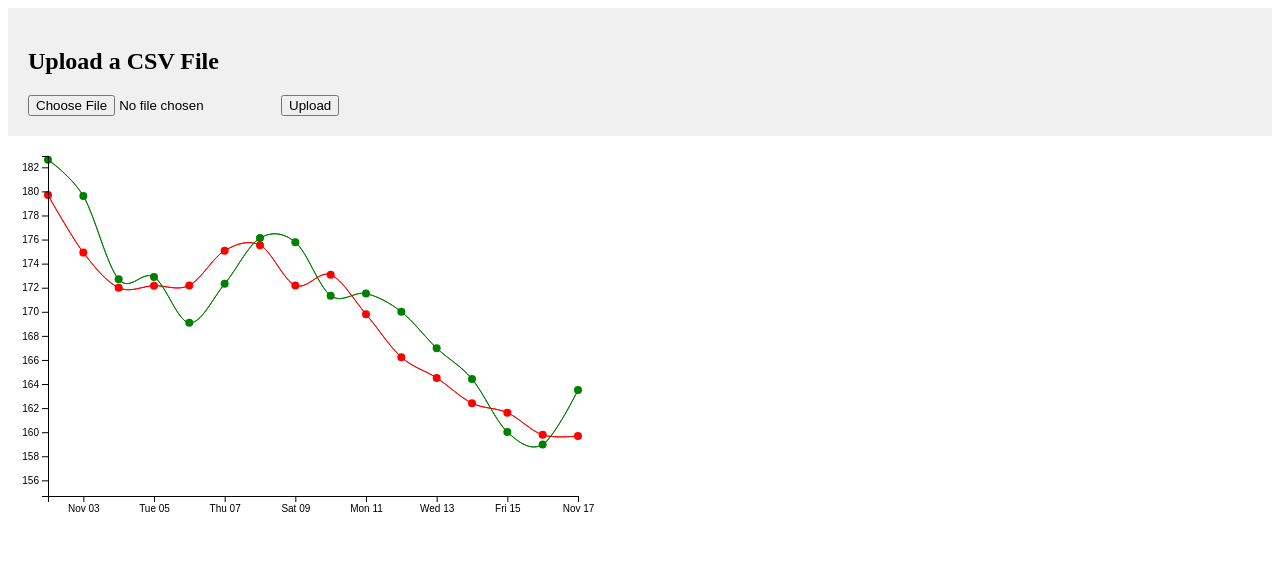
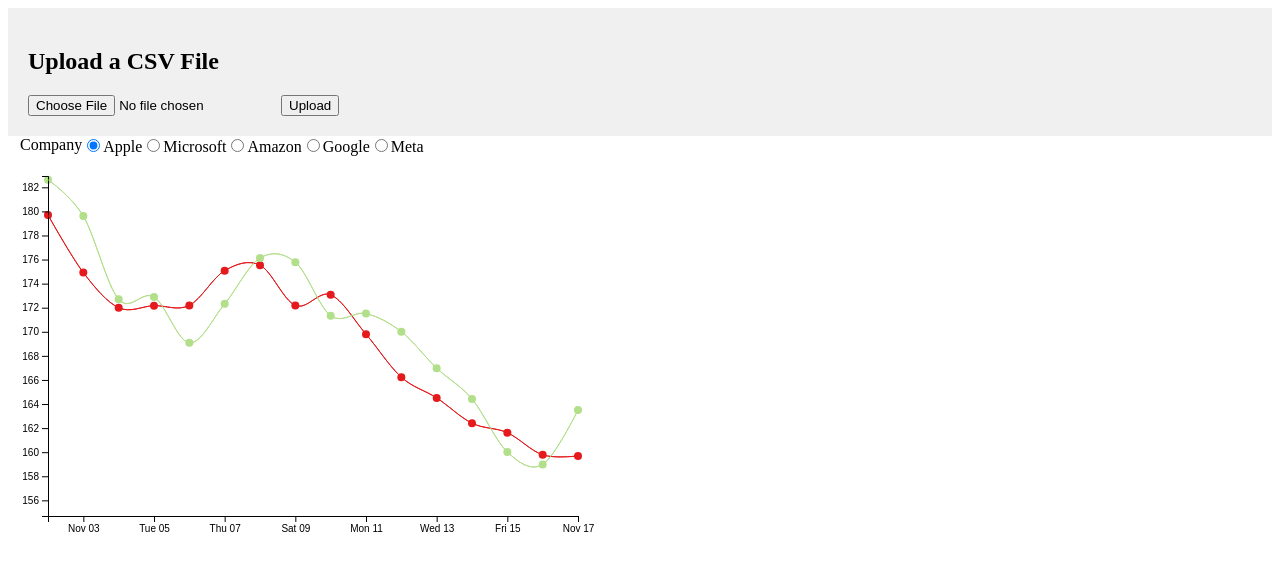
Before and after one commit to thiczd/HW5, a React (Create React App) app: page / in a window 1280 px wide. Shown: the top 570 px of the page. Built offline with nearby package versions, Linux system fonts and the light colour scheme.

Commit message:
added selection for month and company, now need to implement radio button and month dropdown

```diff
--- /dev/null
+++ b/src/Child1.css
@@ -0,0 +1,7 @@
+.radio-buttons {
+  display: flex;
+  margin-left: 12px;
+}
+.company {
+  display: flex;
+}
--- a/src/Child1.js
+++ b/src/Child1.js
@@ -1,23 +1,68 @@
 import React, { Component } from "react";
 import * as d3 from "d3";
+import "./Child1.css";
 class Child1 extends Component {
   state = {
     company: "Apple", // Default Company
     selectedMonth: "November", //Default Month
   };
+  set_company = (company_name) => {
+    this.setState({ company: company_name });
+    console.log("succesfully changed company state");
+  };
+  set_month = (month) => {
+    this.setState({ selectedMonth: month });
+  };
 
   componentDidMount() {
     // console.log(this.props.csv_data); // Use this data as default. When the user will upload data this props will provide you the updated data
+
     this.renderChart();
   }
 
   componentDidUpdate() {
     // console.log(this.props.csv_data);
+    this.destroyChart();
+
     this.renderChart();
   }
 
+  destroyChart = () => {
+    // Completely clear the SVG by removing all child elements
+    d3.select("#mychart").selectAll("*").remove();
+
+    // Optionally reset the <g> element for consistent structure
+    d3.select("#mychart").append("g");
+  };
+
   renderChart = () => {
-    const data = this.props.csv_data;
+    // Array of month names to convert string month to number (0 = January, 11 = December)
+    const monthNames = [
+      "January",
+      "February",
+      "March",
+      "April",
+      "May",
+      "June",
+      "July",
+      "August",
+      "September",
+      "October",
+      "November",
+      "December",
+    ];
+
+    // Get the company and selectedMonth from the state
+    const { company, selectedMonth } = this.state;
+
+    // Filtering data based on matching Company and Month (with string month as input)
+    const data = this.props.csv_data.filter((item) => {
+      const itemMonth = new Date(item.Date).getMonth(); // Extract month from Date object
+      const targetMonth = monthNames.indexOf(selectedMonth); // Convert string month to index
+
+      return item.Company === company && itemMonth === targetMonth;
+    });
+
     console.log(data);
     // this is used to format date in text
     const formatDate = d3.timeFormat("%Y-%m-%d");
@@ -64,7 +109,7 @@ class Child1 extends Component {
       .attr("cx", (d) => x_Scale(d.Date)) // X position based on Date
       .attr("cy", (d) => y_Scale(d.Close)) // Y position based on High value
       .attr("r", 4) // Radius of the circle
-      .attr("fill", "red")
+      .attr("fill", "#e41a1c")
       .on("mouseover", function (event, d) {
         svg
           .append("rect")
@@ -114,10 +159,12 @@ class Child1 extends Component {
     svg
       .selectAll(".close-line")
       .data([pathDataClose])
+      .attr("class", "close-line")
+
       .join("path")
       .attr("d", (myd) => myd)
       .attr("fill", "none")
-      .attr("stroke", "red");
+      .attr("stroke", "#e41a1c");
 
     ////////////////////////////////
 
@@ -138,7 +185,7 @@ class Child1 extends Component {
       .attr("cx", (d) => x_Scale(d.Date)) // X position based on Date
       .attr("cy", (d) => y_Scale(d.Open)) // Y position based on High value
       .attr("r", 4) // Radius of the circle
-      .attr("fill", "green")
+      .attr("fill", "#b2df8a")
       .on("mouseover", function (event, d) {
         svg
           .append("rect")
@@ -187,11 +234,12 @@ class Child1 extends Component {
     // LINE
     svg
       .selectAll(".open-line")
+      .attr("class", "open-line")
       .data([pathDataOpen])
       .join("path")
       .attr("d", (myd) => myd)
       .attr("fill", "none")
-      .attr("stroke", "green");
+      .attr("stroke", "#b2df8a");
 
     //////////////////////////////////////
 
@@ -234,6 +282,66 @@ class Child1 extends Component {
 
     return (
       <div className="child1">
+        <div className="radio-buttons">
+          <label>Company</label>
+          <form className="company">
+            <div className="radio">
+              <label>
+                <input
+                  type="radio"
+                  value="Apple"
+                  checked={this.state.company === "Apple"}
+                  onChange={() => this.set_company("Apple")}
+                />
+                Apple
+              </label>
+            </div>
+            <div className="radio">
+              <label>
+                <input
+                  type="radio"
+                  value="Microsoft"
+                  checked={this.state.company === "Microsoft"}
+                  onChange={() => this.set_company("Microsoft")}
+                />
+                Microsoft
+              </label>
+            </div>
+            <div className="radio">
+              <label>
+                <input
+                  type="radio"
+                  value="Amazon"
+                  checked={this.state.company === "Amazon"}
+                  onChange={() => this.set_company("Amazon")}
+                />
+                Amazon{" "}
+              </label>
+            </div>
+            <div className="radio">
+              <label>
+                <input
+                  type="radio"
+                  value="Google"
+                  checked={this.state.company === "Google"}
+                  onChange={() => this.set_company("Google")}
+                />
+                Google{" "}
+              </label>
+            </div>
+            <div className="radio">
+              <label>
+                <input
+                  type="radio"
+                  value="Meta"
+                  checked={this.state.company === "Meta"}
+                  onChange={() => this.set_company("Meta")}
+                />
+                Meta{" "}
+              </label>
+            </div>
+          </form>
+        </div>
         <svg id="mychart" width="700" height="400">
           <g></g>
         </svg>
```
